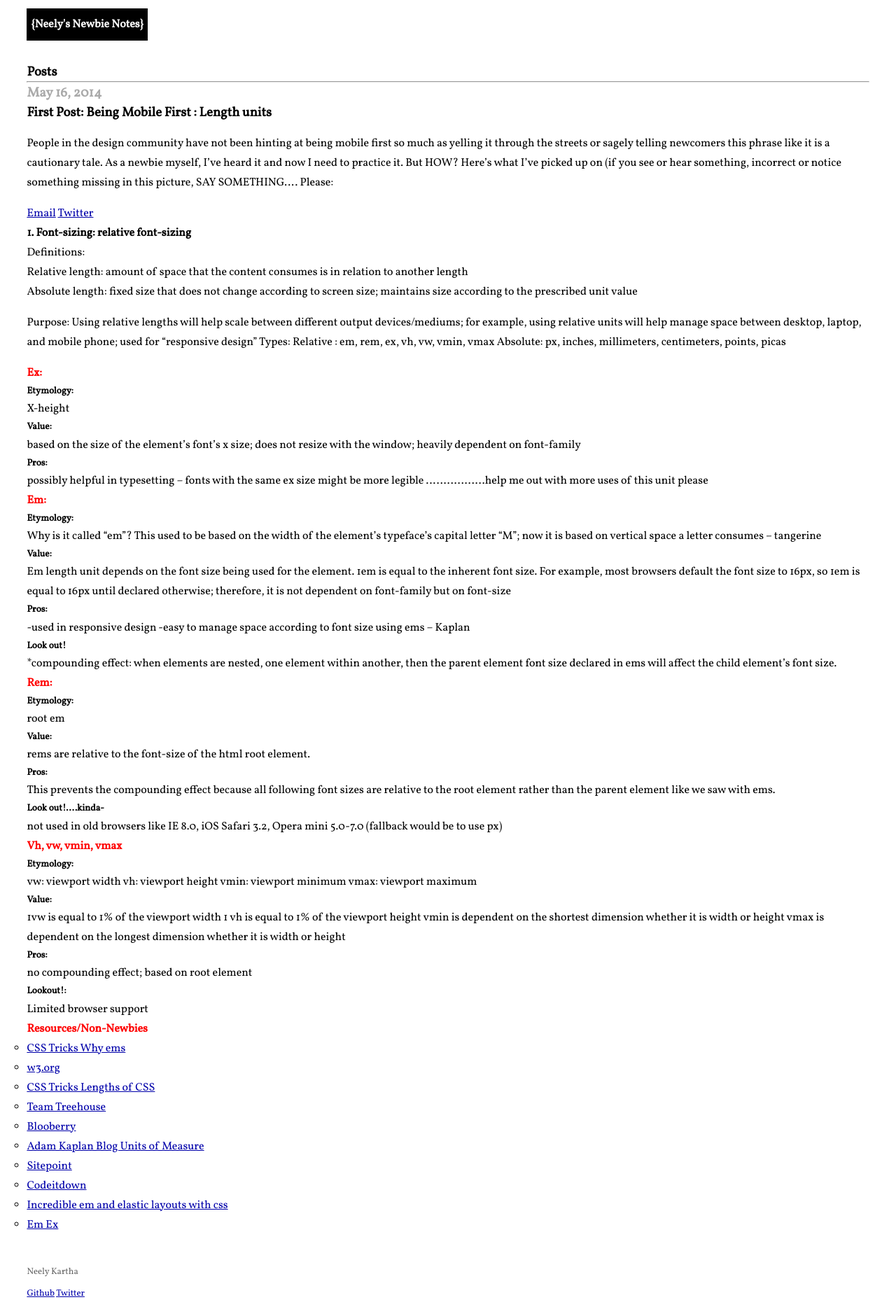
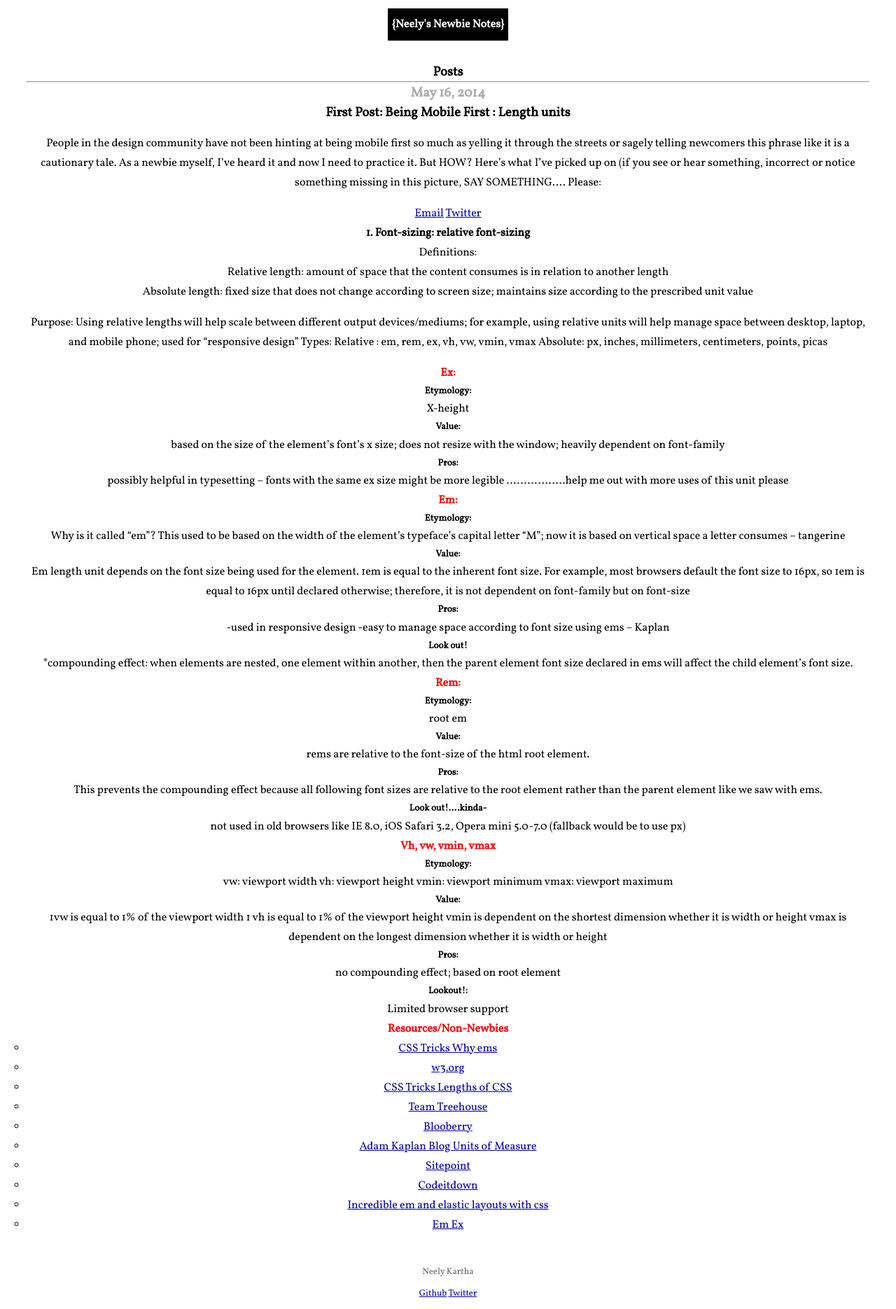
Before and after one commit to nkartha2/nkartha2.github.io, a Jekyll site: the page index.html, which Jekyll copies as it is, in a window 1280 px wide. Shown: the whole page at 70% size. Built offline with Jekyll 4.4.1, drawn with Linux system fonts in a browser that asks for light colours; Markdown is read by kramdown in place of the engine named in the settings.

Commit message:
centered headings

```diff
--- a/css/main.css
+++ b/css/main.css
@@ -16,8 +16,8 @@ html, body {
 body {
   font-family: 'Vollkorn', serif;
   margin: 0 3% 0;
-  /*text-align: center;
-*/}
+  text-align: center;
+}
 
 h1{color: white;
   font-size: 1rem;
```
